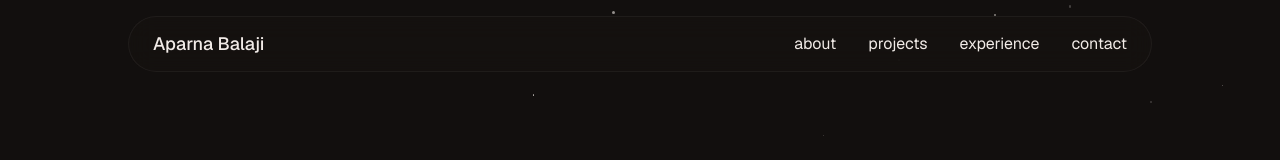
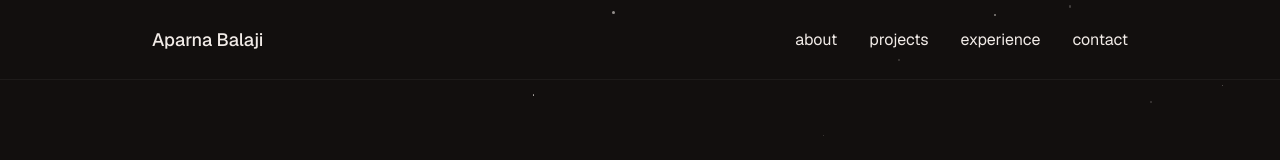
Before and after one commit to aparnabalaji07/portfolio, a Next.js app: page / in a window 1280 px wide. Shown: the top 160 px of the page. Built offline with nearby package versions, Linux system fonts and the light colour scheme.

Commit message:
fix: reverted nav to a full-width bar, animates height on scroll instead

```diff
--- a/src/components/Nav.js
+++ b/src/components/Nav.js
@@ -1,6 +1,7 @@
 "use client";
 
 import { useState, useEffect } from "react";
+import { motion } from "framer-motion";
 
 export default function Nav() {
   const [scrolled, setScrolled] = useState(false);
@@ -13,14 +14,16 @@ export default function Nav() {
   }, []);
 
   return (
-    <div className="fixed top-4 inset-x-4 md:inset-x-8 z-50 flex justify-center">
-      <nav
-        className={`w-full max-w-5xl flex items-center justify-between h-14 px-6 rounded-full border transition-colors duration-300 ${
-          scrolled
-            ? "bg-bg/90 backdrop-blur-md border-white/10"
-            : "bg-bg/40 backdrop-blur-md border-white/5"
-        }`}
-      >
+    <motion.nav
+      animate={{ height: scrolled ? 56 : 80 }}
+      transition={{ type: "spring", stiffness: 300, damping: 30 }}
+      className={`fixed top-0 inset-x-0 z-50 border-b transition-colors duration-300 ${
+        scrolled
+          ? "bg-bg/90 backdrop-blur-md border-white/10"
+          : "bg-transparent border-white/5"
+      }`}
+    >
+      <div className="max-w-5xl mx-auto px-6 h-full flex items-center justify-between">
         <a
           href="#"
           className="text-text text-lg font-medium outline-none focus-visible:outline-2 focus-visible:outline-accent focus-visible:outline-offset-4 rounded-sm"
@@ -102,7 +105,7 @@ export default function Nav() {
             </a>
           </div>
         </div>
-      </nav>
-    </div>
+      </div>
+    </motion.nav>
   );
 }
```
